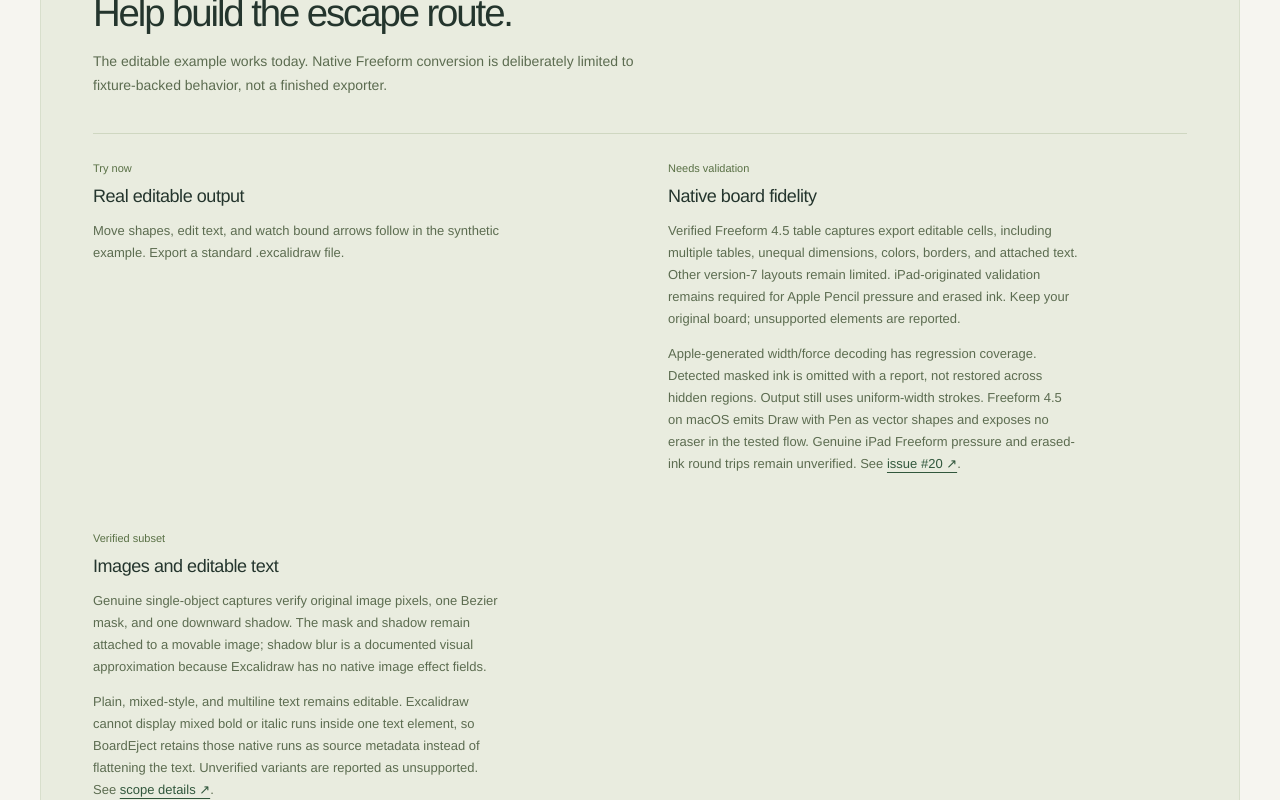
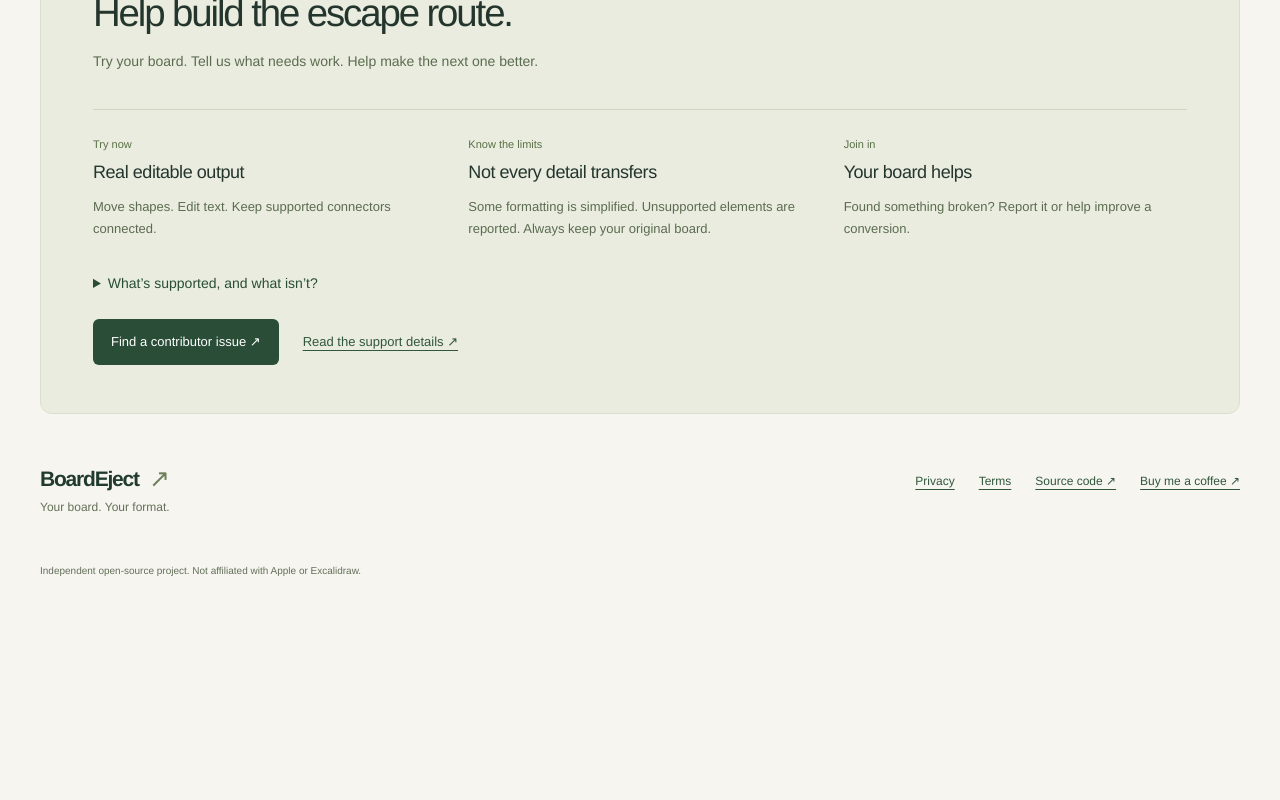
Before and after one commit to royalpinto007/boardeject, a React (Vite) app in the folder apps/web/: page / in a window 1280 px wide. Shown: the part 1400-2200 px from the top of the page. After the commit the page ends 2004 px from the top, so only its background shows below. Built offline with nearby package versions, Linux system fonts and the light colour scheme.

Commit message:
fix: simplify landing and capture page copy

```diff
--- a/apps/web/src/capture-tester.tsx
+++ b/apps/web/src/capture-tester.tsx
@@ -119,9 +119,8 @@ export default function CaptureTester() {
         <span className="preview-badge">Experimental / Capture Tester</span>
         <h1>Test your actual capture.</h1>
         <p className="capture-intro">
-          Choose a genuine capture and inspect what this build can convert.
-          Files stay on your device. No uploads, saved captures or demo
-          substitutions.
+          Drop a capture. Check the result. Download your editable board. Your
+          file stays on your device.
         </p>
         <details className="capture-help">
           <summary>Supported files and conversion limits</summary>
@@ -175,10 +174,7 @@ export default function CaptureTester() {
         <aside className="capture-samples">
           <div>
             <strong>No capture handy?</strong>
-            <p>
-              Try a public libfreeform fixture. Download it, then choose it
-              above.
-            </p>
+            <p>Download a sample, then choose it above.</p>
           </div>
           <a href="/samples/ink-pen.drawing" download>
             Download ink sample ↗
@@ -194,11 +190,7 @@ export default function CaptureTester() {
           </small>
         </aside>
         <p role="status" aria-live="polite">
-          {busy
-            ? status
-            : board
-              ? "Capture inspected. Review the report before exporting."
-              : ""}
+          {busy ? status : board ? "Ready to review." : ""}
         </p>
         {error && (
           <p role="alert" className="capture-error">
--- a/apps/web/src/main.tsx
+++ b/apps/web/src/main.tsx
@@ -172,8 +172,8 @@ function App() {
               Not a fresh start.
             </h2>
             <p>
-              Bring a capture from the macOS helper. Inspect what converted, see
-              what didn’t, and download your editable board.
+              Import your capture. Check the result. Keep creating in
+              Excalidraw.
             </p>
             <a
               target="_blank"
@@ -192,7 +192,7 @@ function App() {
               ↥
             </div>
             <h3>Import a Freeform capture</h3>
-            <p>Import a clipboard capture from the macOS helper.</p>
+            <p>Use the file or copied data from the macOS helper.</p>
             <div className="actions">
               <button disabled={busy} onClick={clipboard}>
                 Import copied BoardEject capture <span>↗</span>
@@ -221,10 +221,7 @@ function App() {
                 event.target.value = "";
               }}
             />
-            <p className="fine">
-              macOS helper required. Every capture is decoded in this browser
-              and is never uploaded.
-            </p>
+            <p className="fine">Processed in your browser. Never uploaded.</p>
             <p role="status" className="status">
               {status}
             </p>
@@ -351,9 +348,8 @@ function App() {
             <span className="preview-badge">Built in the open</span>
             <h2 id="preview-title">Help build the escape route.</h2>
             <p>
-              The editable example works today. Native Freeform conversion is
-              deliberately limited to fixture-backed behavior, not a finished
-              exporter.
+              Try your board. Tell us what needs work. Help make the next one
+              better.
             </p>
           </div>
           <div className="fidelity-grid">
@@ -361,65 +357,49 @@ function App() {
               <span className="state-label">Try now</span>
               <h3>Real editable output</h3>
               <p>
-                Move shapes, edit text, and watch bound arrows follow in the
-                synthetic example. Export a standard .excalidraw file.
+                Move shapes. Edit text. Keep supported connectors connected.
               </p>
             </div>
             <div>
-              <span className="state-label">Needs validation</span>
-              <h3>Native board fidelity</h3>
+              <span className="state-label">Know the limits</span>
+              <h3>Not every detail transfers</h3>
               <p>
-                Verified Freeform 4.5 table captures export editable cells,
-                including multiple tables, unequal dimensions, colors, borders,
-                and attached text. Other version-7 layouts remain limited.
-                iPad-originated validation remains required for Apple Pencil
-                pressure and erased ink. Keep your original board; unsupported
-                elements are reported.
-              </p>
-              <p>
-                Apple-generated width/force decoding has regression coverage.
-                Detected masked ink is omitted with a report, not restored
-                across hidden regions. Output still uses uniform-width strokes.
-                Freeform 4.5 on macOS emits Draw with Pen as vector shapes and
-                exposes no eraser in the tested flow. Genuine iPad Freeform
-                pressure and erased-ink round trips remain unverified. See{" "}
-                <a
-                  href="https://github.com/royalpinto007/boardeject/issues/20"
-                  target="_blank"
-                  rel="noopener noreferrer"
-                >
-                  issue #20 ↗
-                </a>
-                .
+                Some formatting is simplified. Unsupported elements are
+                reported. Always keep your original board.
               </p>
             </div>
             <div>
-              <span className="state-label">Verified subset</span>
-              <h3>Images and editable text</h3>
+              <span className="state-label">Join in</span>
+              <h3>Your board helps</h3>
               <p>
-                Genuine single-object captures verify original image pixels, one
-                Bezier mask, and one downward shadow. The mask and shadow remain
-                attached to a movable image; shadow blur is a documented visual
-                approximation because Excalidraw has no native image effect
-                fields.
-              </p>
-              <p>
-                Plain, mixed-style, and multiline text remains editable.
-                Excalidraw cannot display mixed bold or italic runs inside one
-                text element, so BoardEject retains those native runs as source
-                metadata instead of flattening the text. Unverified variants are
-                reported as unsupported. See{" "}
-                <a
-                  href="https://github.com/royalpinto007/boardeject/issues/14"
-                  target="_blank"
-                  rel="noopener noreferrer"
-                >
-                  scope details ↗
-                </a>
-                .
+                Found something broken? Report it or help improve a conversion.
               </p>
             </div>
           </div>
+          <details className="support-notes">
+            <summary>What’s supported, and what isn’t?</summary>
+            <p>
+              Tested Freeform 4.5 captures include editable tables, colors,
+              borders and attached text. Other version-7 layouts remain limited.
+              Verified image masks are preserved; shadow blur is approximate.
+              Text stays editable, but mixed bold/italic runs are retained as
+              metadata rather than displayed exactly.
+            </p>
+            <p>
+              macOS Draw with Pen exports vector shapes. Decoded ink uses
+              uniform widths; detected masked ink is omitted with a warning.
+              Apple Pencil pressure and erased ink still need iPad-originated
+              validation. See{" "}
+              <a
+                href="https://github.com/royalpinto007/boardeject/issues/20"
+                target="_blank"
+                rel="noopener noreferrer"
+              >
+                issue #20 ↗
+              </a>
+              .
+            </p>
+          </details>
           <div className="contribute-links">
             <a
               className="button"
--- a/apps/web/src/style.css
+++ b/apps/web/src/style.css
@@ -383,8 +383,8 @@ a {
 }
 .fidelity-grid {
   display: grid;
-  grid-template-columns: 1fr 1fr;
-  gap: 56px;
+  grid-template-columns: repeat(3, minmax(0, 1fr));
+  gap: 32px;
   margin: 35px 0;
   padding: 28px 0 0;
   border-top: 1px solid #cfd7c1;
@@ -405,6 +405,18 @@ a {
   align-items: center;
   gap: 24px;
   font-size: 13px;
+}
+.support-notes {
+  margin: 0 0 28px;
+  max-width: 720px;
+  font-size: 14px;
+}
+.support-notes summary {
+  cursor: pointer;
+  color: #294d36;
+}
+.support-notes p {
+  margin: 16px 0 0;
 }
 .site-footer {
   display: flex;
```
Also changed, not shown: 1 other file (tests, documents, lock files or other folders).
